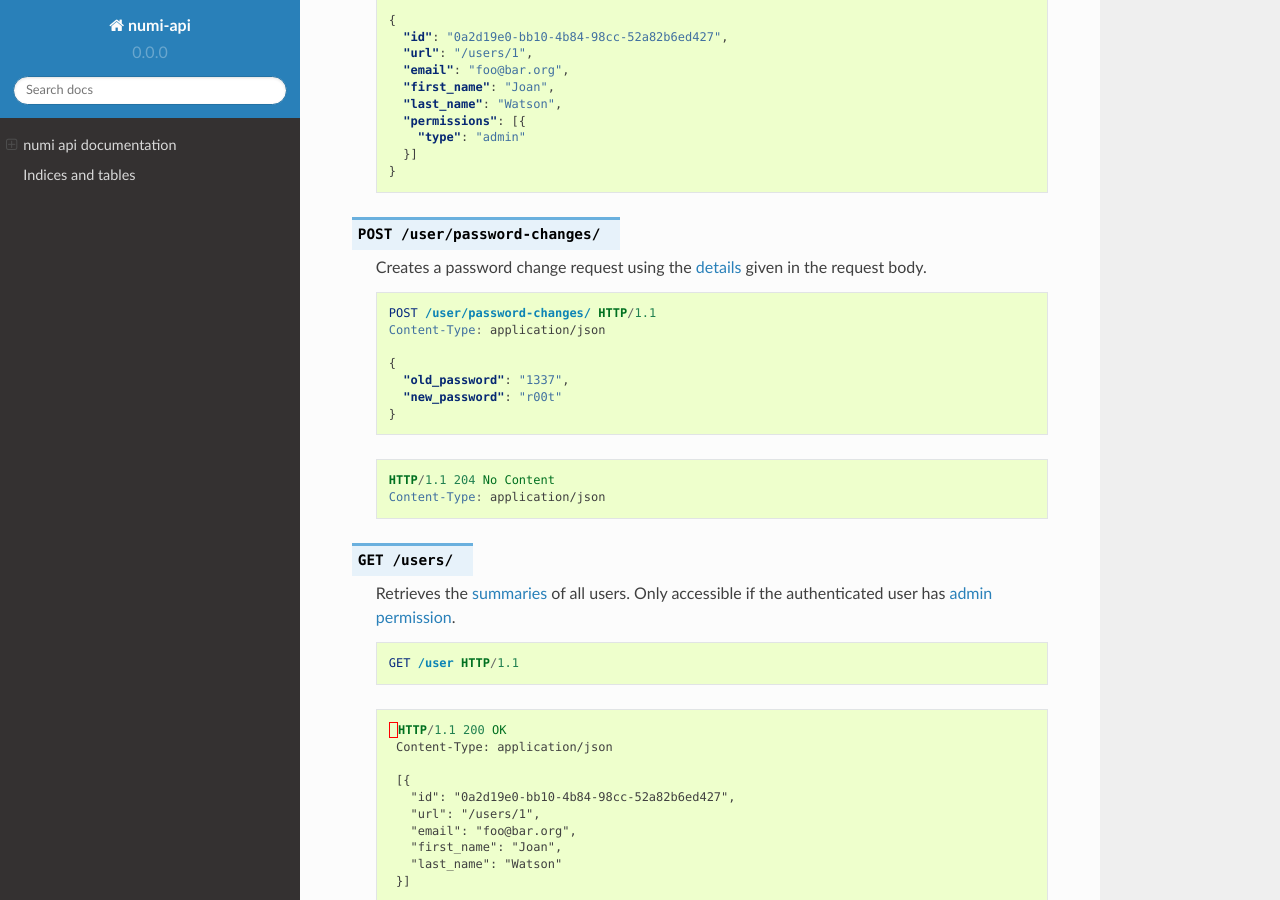
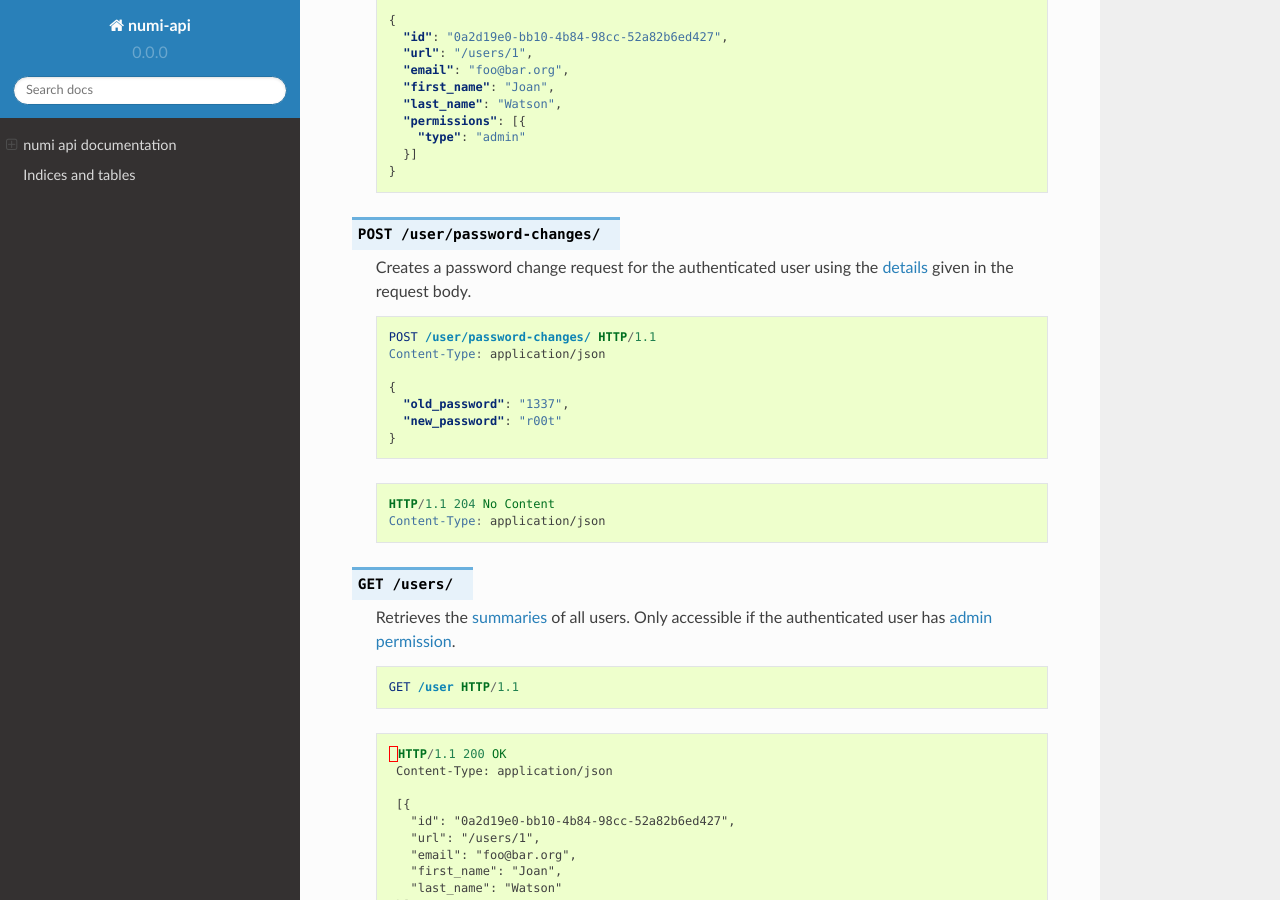
Before and after one commit to praekelt/numi-api, a Sphinx documentation site: the page built from docs/index.rst, in a window 1280 px wide and 900 px high, scrolled down 9905 px. Built offline with Sphinx 7.4.7 and the Read the Docs theme 2.0.0, drawn with Linux system fonts in a browser that asks for light colours.

Commit message:
Improve description of password changes endpoint in docs

```diff
--- a/docs/index.rst
+++ b/docs/index.rst
@@ -514,8 +514,8 @@ Users
 
 .. http:post:: /user/password-changes/
 
-  Creates a password change request using the :ref:`details
-  <data-password-changes>` given in the request body.
+  Creates a password change request for the authenticated user using the
+  :ref:`details <data-password-changes>` given in the request body.
 
   .. sourcecode:: http
 
```
